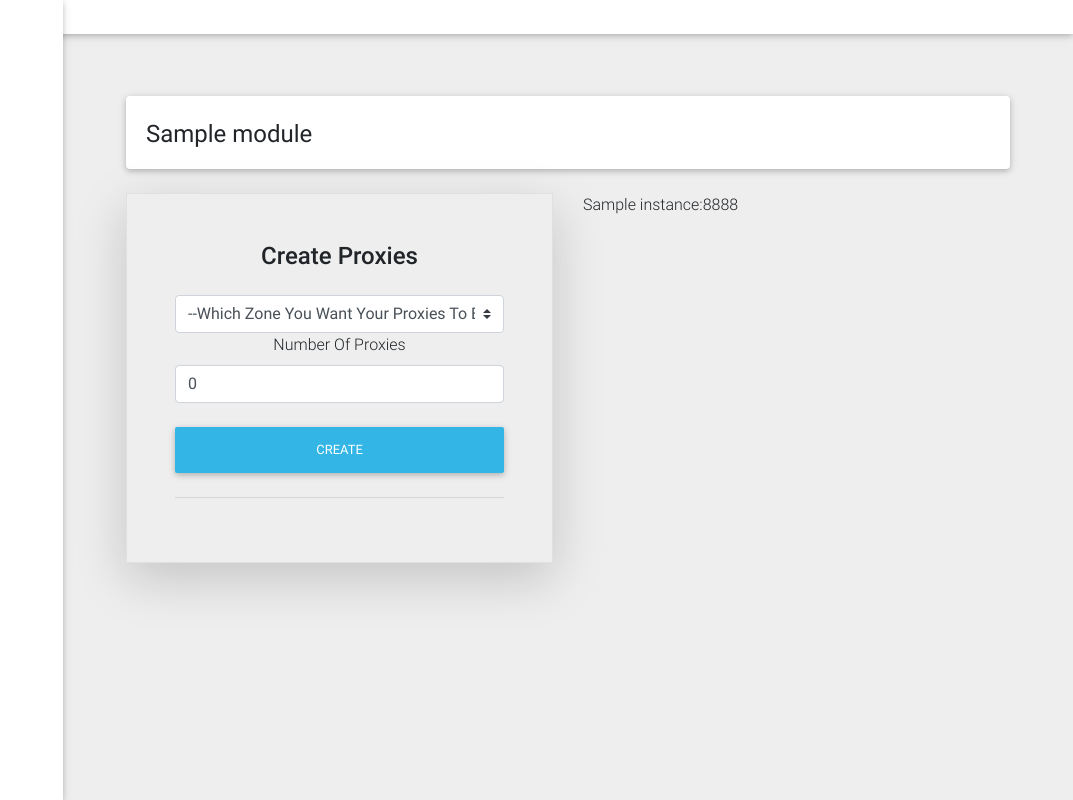
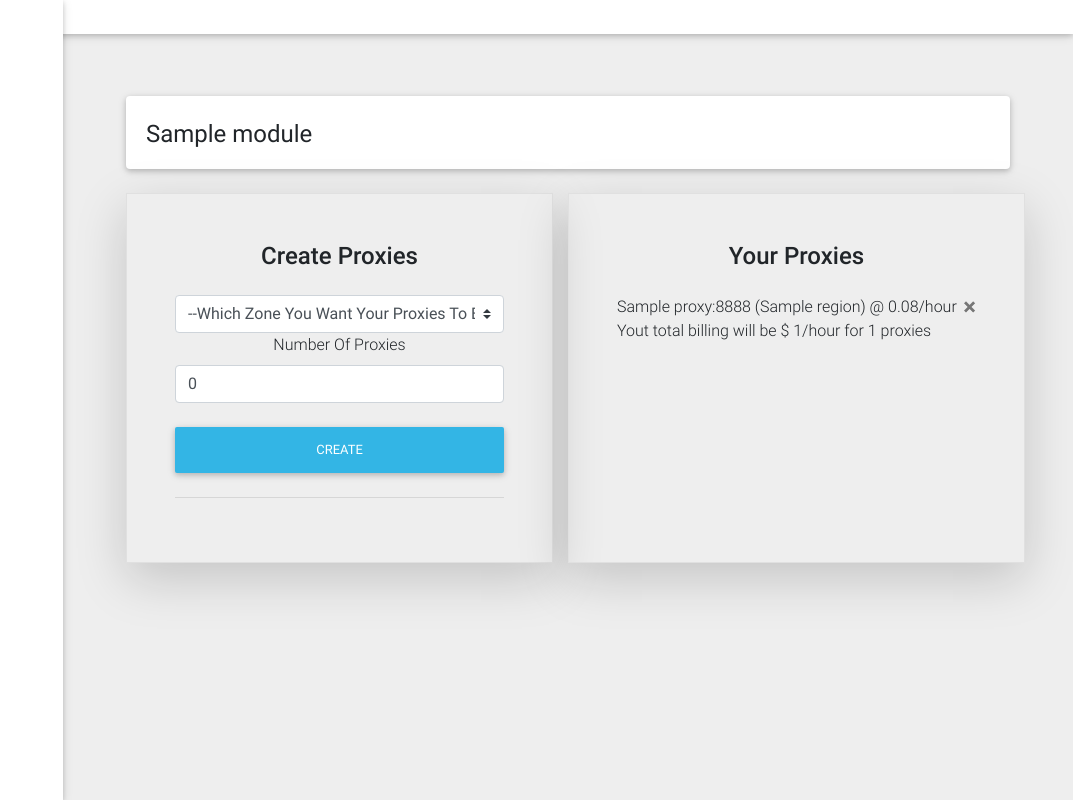
Before and after one commit to sandip5004/proxy-site, a Flask app: template templates/dashboard.html in a window 1280 px wide. Shown: the whole page, without its empty margins (207-1280 px from the left). Run offline with Flask 2, Linux system fonts and the light colour scheme; the template is opened without the code that fills it: most values are stand-ins (such as "Sample title", 1, 10 or a date in 2020); some libraries are stand-ins or nearby versions.

Commit message:
added proxies count

```diff
--- a/app.py
+++ b/app.py
@@ -1,4 +1,4 @@
-from flask import Flask, render_template, make_response, send_from_directory, Blueprint, jsonify, request
+from flask import Flask, render_template, make_response, send_from_directory, Blueprint, jsonify, request, redirect
 import os
 import boto3
 import pprint
@@ -36,10 +36,28 @@ regions = {
     'eu-west-3':'ami-0d02d1f42e41770c4',
     'eu-north-1':'ami-04b38e0bbea7a5167'
 }
-
+region_names ={
+    'us-east-1': 'N. Virginia',
+    'us-east-2': 'Ohio',
+    'us-west-1': 'N. California',
+    'us-west-2': 'Oregon',
+    'ca-central-1': 'Canada',
+    'eu-central-1': 'Frankfurt',
+    'eu-west-1': 'Ireland',
+    'eu-west-2': 'London',
+    'eu-west-3': 'Paris',
+    'eu-north-1': 'Stockholm'
+}
 def get_session(region):
     return boto3.session.Session(region_name=region)
 
+
+@app.route("/instance/delete/<id>", methods=[ "GET"])
+def delete_instance(id):
+    if id!='i-0d1407909cad2ee82':
+        ec2 = boto3.resource('ec2')
+        ec2.instances.filter(InstanceIds=[id]).terminate()
+    return redirect("/"), 302
 
 @app.route("/", methods=["POST", "GET"])
 def home():
@@ -51,17 +69,22 @@ def home():
                              InstanceType='t2.micro',
                              # KeyName='sandip.dev'
                              )
+        return redirect("/"), 302
+    else:
         client = boto3.client('ec2')
         instances = []
+        total_billing = 0.0
+        total_proxies = 0
         for region in client.describe_regions()['Regions']:
             ec2 = boto3.resource('ec2', region_name=region['RegionName'])
             for instance in ec2.instances.all():
                 if instance.public_ip_address:
-                    pprint.pprint(instance)
-                    instances.append(instance.public_ip_address)
-        return render_template("/dashboard.html", **{'instances': instances}), 200
-    else:
-        return render_template("/dashboard.html", **{'module': 'Dashboard'}), 200
+                    print(instance.id)
+                    total_billing += 0.08
+                    total_proxies +=1
+                    instances.append(
+                        {'id':instance.id,'proxy': instance.public_ip_address, 'region': region_names.get(region['RegionName'])})
+        return render_template("/dashboard.html", **{'module': 'Dashboard','instances': instances,'total_billing':total_billing,'total_proxies':total_proxies}), 200
 
 
 if __name__ == "__main__":
--- a/templates/dashboard.html
+++ b/templates/dashboard.html
@@ -33,11 +33,17 @@
     </form>
     <!-- Default form register -->
 </div>
-<div class="col-md-6">
+<div class="col-md-6 border border-light p-5 shadow-lg">
+    <center><p class="h4 mb-4">Your Proxies</p></center>
     {% if instances %}
         {%for instance in instances%}
-            {{instance}}:8888<br>
+            {{instance.proxy}}:8888 ({{instance.region}}) @ 0.08/hour
+            {%if instance.id!='i-0d1407909cad2ee82'%}
+            <a class="close" aria-label="Close" href="{{ url_for('delete_instance',id=instance.id)}}"><span aria-hidden="true">×</span></a>
+            {%endif%}
+        <br>
         {%endfor%}
+        Yout total billing will be $ {{total_billing}}/hour for {{total_proxies}} proxies
     {% endif%}
 </div>
 
```
